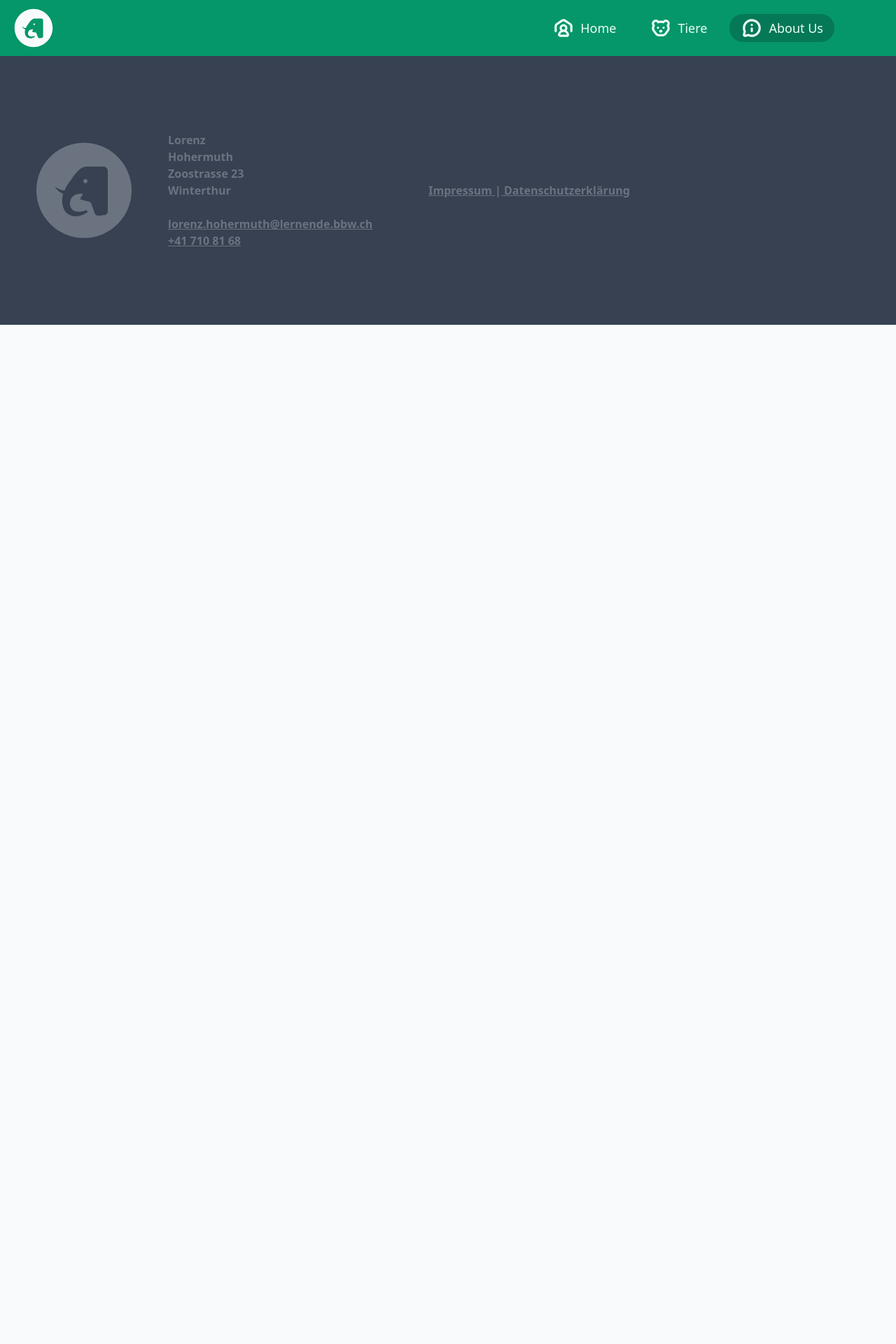
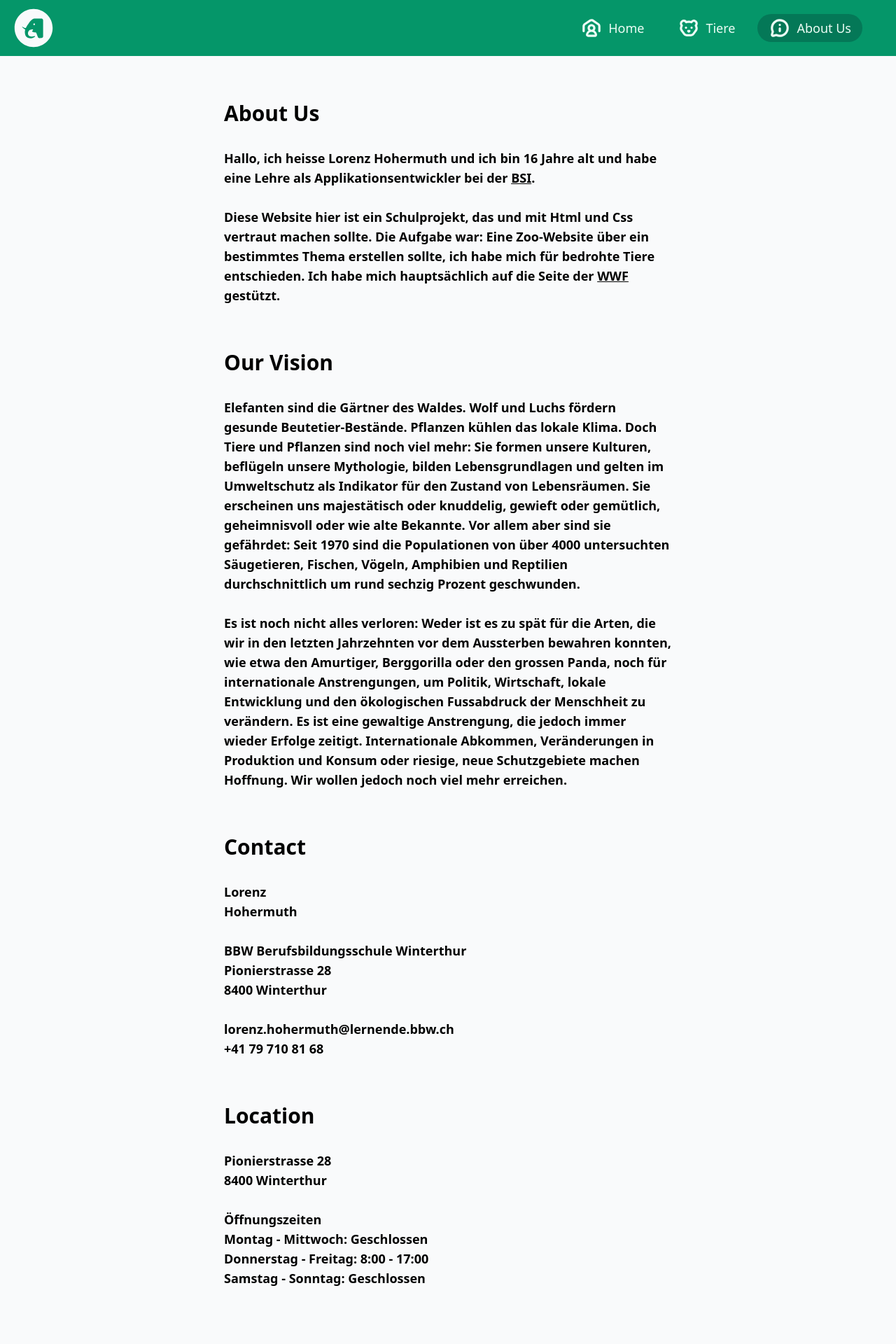
Before and after one commit to LorenzHohermuth/Zoo, a React (Vite) app: page /aboutUs in a window 1280 px wide. Shown: the top 1920 px of the page at 70% size. Before the commit the page ends 800 px from the top, so only its background shows below. Built offline with nearby package versions, Linux system fonts and the light colour scheme; grey boxes are pictures that could not be loaded.

Commit message:
AboutUs page Finished

```diff
--- a/src/App.tsx
+++ b/src/App.tsx
@@ -1,10 +1,10 @@
-import { useState } from 'react'
 import { Route, Routes } from 'react-router-dom'
+import Nav from './components/Nav'
+import Footer from './components/Footer'
 import Home from './pages/Home'
 import Animals from './pages/Animals'
-import Nav from './components/Nav'
-import Footer from './components/Footer'
 import AnimalPage from './components/AnimalPage'
+import AboutUs from './pages/AboutUs'
 
 function App() {
 
@@ -143,6 +143,7 @@ function App() {
         und sind durch das Washingtoner Artenschutzabkommen Cites vom kommerziellen internationalen Handel ausgeschlossen.
         Trotzdem hat die Nachfrage nach Fleisch, Eiern und Panzern nicht abgenommen. Viele Populationen stehen kurz vor der Ausrottung.`}
         />}/>
+        <Route path='aboutUs' element={<AboutUs/>}/>
       </Routes>
       <Footer/>
     </div>
--- a/src/components/Footer.tsx
+++ b/src/components/Footer.tsx
@@ -6,20 +6,17 @@ export default function Footer() {
   return (
     <div className=' bg-gray-700 flex items-center h-96 text-gray-500 font-bold'>
         <ZooIcon color='#6b7280' className={'h-60'}/>
-        <div>
-          Lorenz <br />
-          Hohermuth <br />
-          Zoostrasse 23 <br />
-          Winterthur <br />
-          <br />
-          <a href="mailto:lorenz.hohermuth@lernende.bbw.ch" className='underline'>lorenz.hohermuth@lernende.bbw.ch</a> <br />
-          <a href="tel:+417108168" className='underline'>+41 710 81 68</a> <br />
-        </div>
-        <div className='ml-20'>
-          <Link to='aboutUs#Impressum' className='underline'>Impressum </Link>
-          |
-          <Link to='datenschutz' className='underline'> Datenschutzerklärung</Link>
-        </div>
+          <ul>
+            <li>Lorenz</li>
+            <li>Hohermuth</li>
+            <li></li>
+            <li>8400 Winterthur</li>
+            <br />
+            <li> <a href="mailto:lorenz.hohermuth@lernende.bbw.ch" className='underline'>lorenz.hohermuth@lernende.bbw.ch</a></li>
+            <li><a href="tel:+417108168" className='underline'>+41 79 710 81 68</a></li>
+            <br />
+            <li><Link to='aboutUs#Impressum' className='underline'>Impressum </Link></li>
+          </ul>
     </div>
   )
 }
--- a/src/components/Nav.tsx
+++ b/src/components/Nav.tsx
@@ -12,7 +12,7 @@ export default function Nav() {
         <Link to="/">
           <ZooIcon color='#f9fafb' className={'h-24'}/>
         </Link>
-        <div className='mr-20 text-lg flex flex-row'>
+        <div className=' mr-10 text-lg flex flex-row'>
           <NavLink to='/' className={({isActive}) => isActive? NavActivClass : defaultClass}>
             <img src="\Icons\Home.svg" className='mr-1 h-10' alt="Home Icon" />
             Home
--- /dev/null
+++ b/src/pages/AboutUs.tsx
@@ -0,0 +1,66 @@
+import React from 'react'
+
+export default function AboutUs() {
+  return (
+    <div className='px-80 font-semibold'>
+        <section className='text-lg my-16'>
+            <h1 className='text-3xl mb-8'>About Us</h1>
+            Hallo, ich heisse Lorenz Hohermuth und ich bin 16 Jahre alt und habe eine Lehre als
+            Applikationsentwickler bei der <a href="https://www.bsi-software.com/de-ch" className='underline'>BSI</a>.
+            <br />
+            <br />
+            Diese Website hier ist ein Schulprojekt, das und mit Html und Css vertraut machen sollte.
+            Die Aufgabe war: Eine Zoo-Website über ein bestimmtes Thema erstellen sollte,
+            ich habe mich für bedrohte Tiere entschieden.
+            Ich habe mich hauptsächlich auf die Seite der <a href="https://www.wwf.ch/de" className='underline'>WWF</a> gestützt.
+        </section>
+        <section className='text-lg my-16'>
+            <h1 className='text-3xl font-semibold mb-8'>Our Vision</h1>
+            Elefanten sind die Gärtner des Waldes. Wolf und Luchs fördern gesunde Beutetier-Bestände.
+            Pflanzen kühlen das lokale Klima.
+            Doch Tiere und Pflanzen sind noch viel mehr: Sie formen unsere Kulturen, beflügeln unsere Mythologie, bilden Lebensgrundlagen und gelten im Umweltschutz als Indikator für den Zustand von Lebensräumen.
+            Sie erscheinen uns majestätisch oder knuddelig, gewieft oder gemütlich, geheimnisvoll oder wie alte Bekannte.
+            Vor allem aber sind sie gefährdet: Seit 1970 sind die Populationen von über 4000 untersuchten Säugetieren, Fischen, Vögeln, Amphibien und Reptilien durchschnittlich um rund sechzig Prozent geschwunden.
+            <br />
+            <br />
+            Es ist noch nicht alles verloren: Weder ist es zu spät für die Arten, die wir in den letzten Jahrzehnten vor dem Aussterben bewahren konnten, wie etwa den Amurtiger, Berggorilla oder den grossen Panda, noch für internationale Anstrengungen, um Politik, Wirtschaft, lokale Entwicklung und den ökologischen Fussabdruck der Menschheit zu verändern.
+            Es ist eine gewaltige Anstrengung, die jedoch immer wieder Erfolge zeitigt.
+            Internationale Abkommen, Veränderungen in Produktion und Konsum oder riesige, neue Schutzgebiete machen Hoffnung.
+            Wir wollen jedoch noch viel mehr erreichen.
+        </section>
+        <section className='text-lg my-16'>
+            <h1 className='text-3xl font-semibold mb-8'>Contact</h1>
+            <ul>
+                <li>Lorenz</li>
+                <li>Hohermuth</li>
+                <br />
+                <li>BBW Berufsbildungsschule Winterthur</li>
+                <li>Pionierstrasse 28</li>
+                <li>8400 Winterthur</li>
+                <br />
+                <li>lorenz.hohermuth@lernende.bbw.ch</li>
+                <li>+41 79 710 81 68</li>
+            </ul>
+        </section>
+        <section className='text-lg my-16'>
+            <h1 className='text-3xl font-semibold mb-8'>Location</h1>
+            <ul>
+                <li>Pionierstrasse 28</li>
+                <li>8400 Winterthur</li>
+                <br />
+                <li>Öffnungszeiten</li>
+                <li>Montag - Mittwoch: Geschlossen</li>
+                <li>Donnerstag - Freitag: 8:00 - 17:00</li>
+                <li>Samstag - Sonntag: Geschlossen</li>
+            </ul>
+
+            <div>
+                <iframe src="https://www.google.com/maps/embed?pb=!1m18!1m12!1m3!1d291.92770161163213!2d8.72007422840176!3d47.49813542201019!2m3!1f0!2f0!3f0!3m2!1i1024!2i768!4f13.1!3m3!1m2!1s0x479a997124b3a3c9%3A0x5987fd36c95768e7!2sBerufsbildungsschule%20Winterthur%3A%20Abteilung%20Informatik!5e1!3m2!1sde!2sch!4v1683462591868!5m2!1sde!2sch"
+                loading="lazy"
+                referrerPolicy="no-referrer-when-downgrade"
+                className='w-full h-144 mt-16'></iframe>
+            </div>
+        </section>
+    </div>
+  )
+}
```
